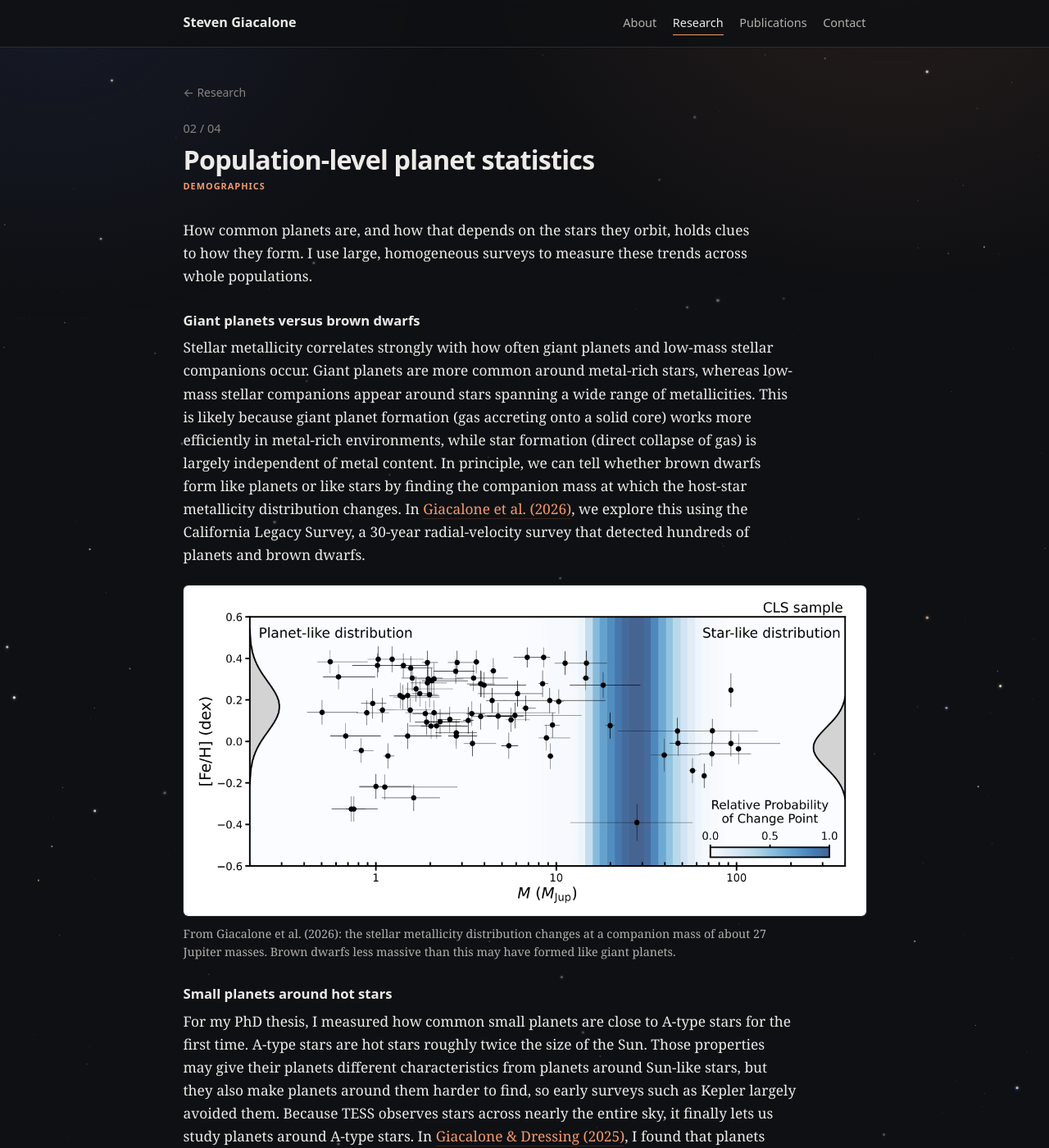
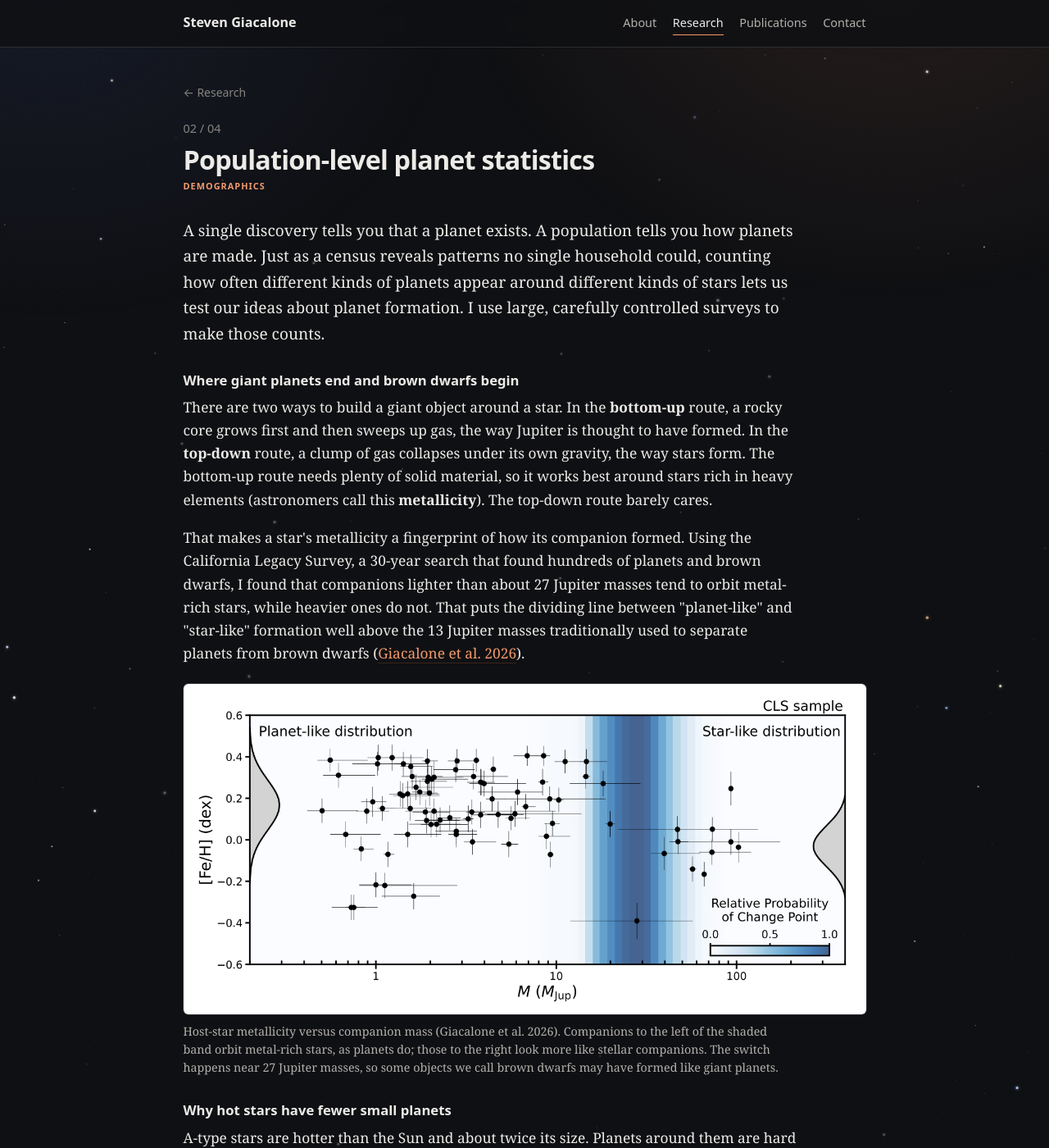
Before and after one commit to stevengiacalone/stevengiacalone.github.io, a Jekyll site: the page built from research/demographics.html, in a window 1280 px wide and 1400 px high. Shown: the whole window at 82% size. Built offline with Jekyll 4.4.1, drawn with Linux system fonts in a browser that asks for light colours; some of the changed text lies outside the part shown.

Commit message:
Rewrite research pages for a general audience; link OATMEAL II and III
Co-Authored-By: Claude Opus 5.5 <noreply@anthropic.com>
Claude-Session: https://claude.ai/code/session_01RapRmGYcJxYnG7hBfRrCXQ

```diff
--- a/css/site.css
+++ b/css/site.css
@@ -199,6 +199,8 @@ a:focus-visible, summary:focus-visible {
 }
 .thread-page .thread-role { margin-bottom: 1.8rem; }
 .thread-page .thread-body > p { font-size: 1.02rem; }
+.thread-page .thread-body > p.intro { font-size: 1.12rem; line-height: 1.65; color: var(--ink); margin-bottom: 1.4rem; }
+.thread-body strong { font-weight: 650; color: var(--ink); }
 .thread-pager {
   display: grid; grid-template-columns: 1fr 1fr; gap: 0.75rem;
   margin-top: 3rem; padding-top: 1.4rem; border-top: 1px solid var(--rule);
--- a/research/demographics.html
+++ b/research/demographics.html
@@ -7,42 +7,47 @@ description: "Population-level statistics of planets and brown dwarfs: the giant
 ---
 {%- capture pdf %}{{ '/files/' | relative_url }}{% endcapture -%}
 
-<p>
-  How common planets are, and how that depends on the stars they orbit, holds clues to how they form.
-  I use large, homogeneous surveys to measure these trends across whole populations.
+<p class="intro">
+  A single discovery tells you that a planet exists. A population tells you how planets are made. Just as
+  a census reveals patterns no single household could, counting how often different kinds of planets
+  appear around different kinds of stars lets us test our ideas about planet formation. I use large,
+  carefully controlled surveys to make those counts.
 </p>
 
-<h3>Giant planets versus brown dwarfs</h3>
+<h3>Where giant planets end and brown dwarfs begin</h3>
 <p>
-  Stellar metallicity correlates strongly with how often giant planets and low-mass stellar companions
-  occur. Giant planets are more common around metal-rich stars, whereas low-mass stellar companions
-  appear around stars spanning a wide range of metallicities. This is likely because giant planet
-  formation (gas accreting onto a solid core) works more efficiently in metal-rich environments, while
-  star formation (direct collapse of gas) is largely independent of metal content. In principle, we
-  can tell whether brown dwarfs form like planets or like stars by finding the companion mass at which
-  the host-star metallicity distribution changes. In
-  <a href="{{ pdf }}Giacalone_etal_2026.pdf">Giacalone et al. (2026)</a>, we explore
-  this using the California Legacy Survey, a 30-year radial-velocity survey that detected hundreds of
-  planets and brown dwarfs.
+  There are two ways to build a giant object around a star. In the <strong>bottom-up</strong> route, a rocky
+  core grows first and then sweeps up gas, the way Jupiter is thought to have formed. In the
+  <strong>top-down</strong> route, a clump of gas collapses under its own gravity, the way stars form. The
+  bottom-up route needs plenty of solid material, so it works best around stars rich in heavy elements
+  (astronomers call this <strong>metallicity</strong>). The top-down route barely cares.
+</p>
+<p>
+  That makes a star's metallicity a fingerprint of how its companion formed. Using the California Legacy
+  Survey, a 30-year search that found hundreds of planets and brown dwarfs, I found that companions lighter
+  than about 27 Jupiter masses tend to orbit metal-rich stars, while heavier ones do not. That puts the
+  dividing line between "planet-like" and "star-like" formation well above the 13 Jupiter masses
+  traditionally used to separate planets from brown dwarfs
+  (<a href="{{ pdf }}Giacalone_etal_2026.pdf">Giacalone et al. 2026</a>).
 </p>
 <figure class="fig">
   <img src="{{ pdf }}fig2.png" loading="lazy" alt="Host-star metallicity versus companion mass.">
-  <figcaption>From Giacalone et al. (2026): the stellar metallicity distribution changes at a companion mass of about 27 Jupiter masses. Brown dwarfs less massive than this may have formed like giant planets.</figcaption>
+  <figcaption>Host-star metallicity versus companion mass (Giacalone et al. 2026). Companions to the left of the shaded band orbit metal-rich stars, as planets do; those to the right look more like stellar companions. The switch happens near 27 Jupiter masses, so some objects we call brown dwarfs may have formed like giant planets.</figcaption>
 </figure>
 
-<h3>Small planets around hot stars</h3>
+<h3>Why hot stars have fewer small planets</h3>
 <p>
-  For my PhD thesis, I measured how common small planets are close to A-type stars for the first time.
-  A-type stars are hot stars roughly twice the size of the Sun. Those properties may give their planets
-  different characteristics from planets around Sun-like stars, but they also make planets around them
-  harder to find, so early surveys such as Kepler largely avoided them. Because TESS observes stars
-  across nearly the entire sky, it finally lets us study planets around A-type stars. In
-  <a href="{{ pdf }}Giacalone_Dressing_2025.pdf">Giacalone &amp; Dressing (2025)</a>, I found that
-  planets smaller than Jupiter with orbital periods under 10 days are significantly rarer around A-type
-  stars than around cooler stars. This is likely because dust sublimates farther from these hot stars,
-  which keeps small planets from forming in or migrating to such close orbits.
+  A-type stars are hotter than the Sun and about twice its size. Planets around them are hard to find, so
+  earlier missions such as Kepler largely skipped them. NASA's TESS mission, which watches nearly the whole
+  sky, finally made a proper census possible. For my PhD thesis I searched more than 20,000 of these stars
+  and made the first measurement of how often small, close-in planets orbit them. The answer: rarely.
+  Planets a few times the size of Earth may be more than six times less common around A-type stars than
+  around stars like the Sun
+  (<a href="{{ pdf }}Giacalone_Dressing_2025.pdf">Giacalone &amp; Dressing 2025</a>). One likely reason is
+  that a hot star evaporates the dust close to it, leaving no raw material for small planets to form, or
+  settle, on such tight orbits.
 </p>
 <figure class="fig">
   <img src="{{ pdf }}fig3.png" loading="lazy" alt="Sub-Neptune occurrence rate around M, K, G, F and A-type stars.">
-  <figcaption>From Giacalone &amp; Dressing (2025): the occurrence rate of sub-Neptunes around M-, K-, G-, F-, and A-type stars (left to right). It falls steadily with increasing stellar temperature, suggesting that the temperature of the inner protoplanetary disk helps decide whether planets can migrate close to the star.</figcaption>
+  <figcaption>How common small planets with orbits shorter than 10 days are around stars of increasing temperature, from cool red dwarfs (left) to hot A-type stars (right) (Giacalone &amp; Dressing 2025). The steady decline suggests that conditions close to a hot young star discourage small planets from forming or moving there.</figcaption>
 </figure>
--- a/research/obliquities.html
+++ b/research/obliquities.html
@@ -7,23 +7,49 @@ description: "Stellar obliquity measurements of brown dwarfs and hot Jupiters, i
 ---
 {%- capture pdf %}{{ '/files/' | relative_url }}{% endcapture -%}
 
-<p>
-  The angle between a star's spin axis and the orbital axis of its companion, called the stellar
-  obliquity, records the system's dynamical history. If the two are aligned, the companion most likely
-  formed in and migrated through a protoplanetary disk, like a planet. If they are misaligned, it was most
-  likely "kicked" inward by another object or captured by the star.
+<p class="intro">
+  Picture a spinning top with a marble circling it. If the marble travels around the top's equator, the
+  two probably formed together. If the marble's path is tilted, passes over the poles, or runs backward,
+  something knocked it off course along the way. Stars and their companions work the same way.
 </p>
 <p>
-  Brown dwarfs, objects traditionally classified as having 13–80 times the mass of Jupiter, are thought
-  to form far from their host stars or free-floating, so those on close orbits have been a mystery since
-  their discovery decades ago. To find out how they reached their current orbits, I co-founded the
-  OATMEAL survey, which is more than doubling the number of these systems with obliquity measurements and
-  enabling population-level studies of brown dwarf orbits
-  (<a href="{{ pdf }}Giacalone_etal_2024.pdf">Giacalone et al. 2024</a>). I also measure obliquities for
-  hot Jupiters to compare the two populations, including a hot Jupiter on a retrograde orbit around a
-  Sun-like star (<a href="{{ pdf }}Giacalone_etal_2025a.pdf">Giacalone et al. 2025</a>).
+  Every star spins, and every planet or brown dwarf around it traces an orbit. The angle between the
+  star's spin and the companion's orbit, called the <strong>stellar obliquity</strong>, is a fossil record of
+  the companion's past. A small angle suggests it formed in the flat disk of gas and dust around the young
+  star and drifted inward gently. A large angle suggests it was flung inward by the gravity of another
+  object, or captured by the star.
+</p>
+
+<h3>Where did close-in brown dwarfs come from?</h3>
+<p>
+  Brown dwarfs, between 13 and 80 times the mass of Jupiter, are too heavy to be ordinary planets but too
+  light to shine like stars. They are thought to form far from their stars, so the ones found on tight
+  orbits have been a puzzle for decades. To work out how they got there, I co-founded the OATMEAL survey,
+  which is more than doubling the number of these systems with a measured tilt. Its first result was a
+  surprise: the brown dwarf GPX-1 b orbits neatly along its star's equator, even though hot Jupiters around
+  similar stars are often badly misaligned
+  (<a href="{{ pdf }}Giacalone_etal_2024.pdf">Giacalone et al. 2024</a>).
+</p>
+<p>
+  Follow-up OATMEAL papers have measured the full three-dimensional tilt of an eccentric brown dwarf in the
+  star cluster Ruprecht 147
+  (<a href="https://scixplorer.org/abs/2026AJ....171...12C/abstract">Carmichael et al. 2026</a>) and found
+  another aligned brown dwarf, adding to the evidence that these objects migrate inward gently rather than
+  being violently thrown there
+  (<a href="https://scixplorer.org/abs/2026MNRAS.545f2161V/abstract">Vowell et al. 2026</a>).
+</p>
+
+<h3>A planet going the wrong way</h3>
+<p>
+  Hot Jupiters are giant planets that orbit their stars in just a few days. Around Sun-like stars, tides
+  are expected to pull their orbits back into line, so they are almost always aligned. KELT-23A b breaks
+  that rule: it appears to orbit backward relative to its star's spin, and its true path may run closer to
+  over the star's poles. That suggests it arrived recently, possibly nudged by a companion star 570 times farther out than the Earth
+  is from the Sun. A simple model built from this system shows why hot Jupiters in wide binary-star systems
+  tend to end up either aligned or on polar orbits
+  (<a href="{{ pdf }}Giacalone_etal_2025a.pdf">Giacalone et al. 2025</a>).
 </p>
 <figure class="fig">
   <img src="{{ pdf }}fig1.png" loading="lazy" alt="Doppler shadow of GPX-1 b and the Rossiter–McLaughlin signal of KELT-23A b.">
-  <figcaption>The Doppler shadow of GPX-1 b (Giacalone et al. 2024) and the Rossiter–McLaughlin signal of KELT-23A b (Giacalone et al. 2025). These spectroscopic signals were used to measure the stellar obliquities of the two systems.</figcaption>
+  <figcaption>How the tilt is measured. As a companion crosses its spinning star, it blocks light from the part of the star turning toward us or away from us, leaving a telltale pattern in the star's spectrum. Left: this "Doppler shadow" for GPX-1 b (Giacalone et al. 2024). Right: the same effect, known as the Rossiter–McLaughlin effect, for KELT-23A b (Giacalone et al. 2025).</figcaption>
 </figure>
```
Also changed, not shown: research/formation.html (+23 -13 lines), research/tess.html (+24 -12 lines).
